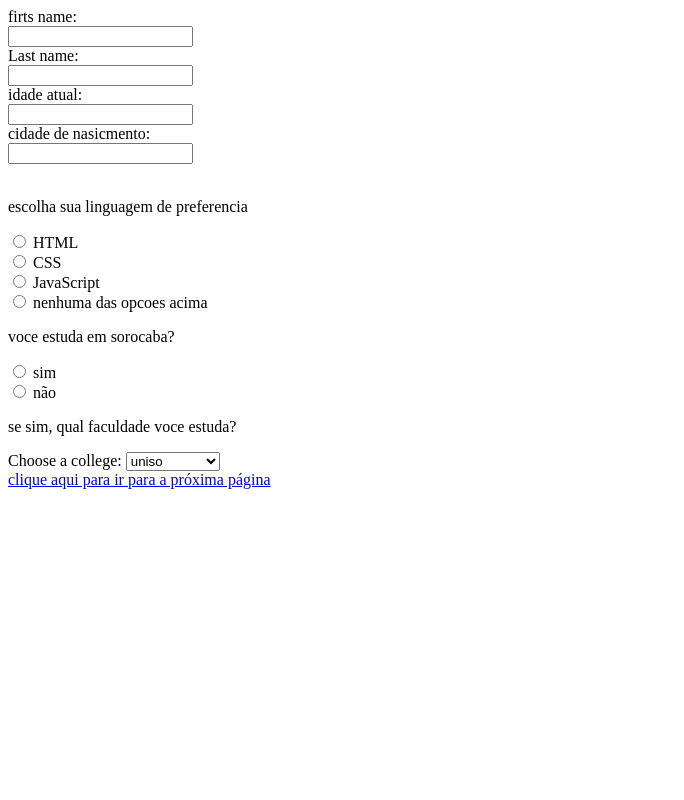
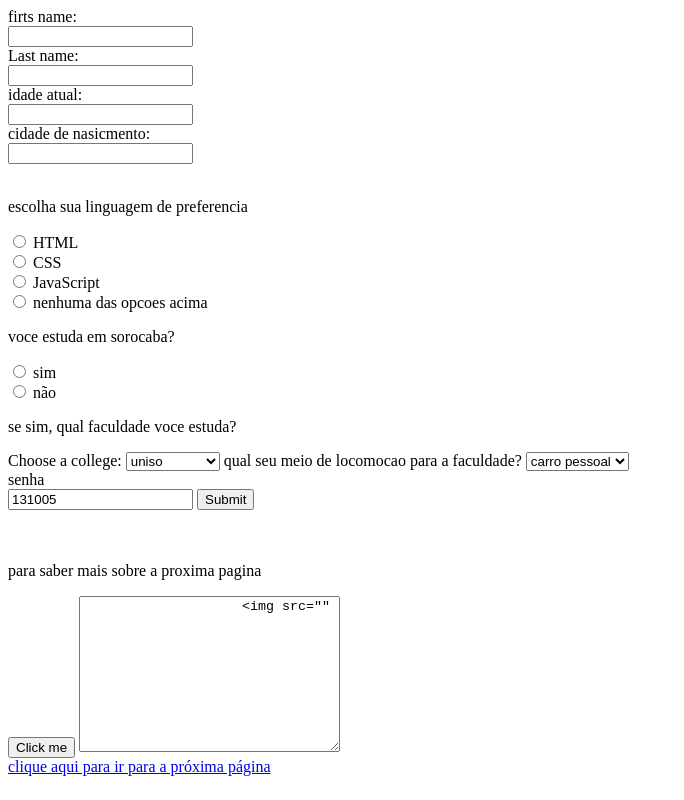
Before and after one commit to maria1310-csm/aula3, a plain HTML site: page index.html in a window 1280 px wide. Shown: the whole page, without its empty margins (0-684 px from the left). Drawn offline with Linux system fonts and the light colour scheme.

Commit message:
atualizar2

```diff
--- a/index.html
+++ b/index.html
@@ -44,7 +44,29 @@
             <option value="ufscar">ufscar</option><br>
             </select>
 
+            <label for="move">qual seu meio de locomocao para a faculdade?</label>
+            <select id="move" name="move">
+            <option value="carro pessoal">carro pessoal</option>
+            <option value="van"> van</option>
+            <option value="onibus">onibus</option>
+            <option value="bike">bike</option>
+            <option value="carona">carona</option>
+            <option value="a pe">a pe</option>
+            </select>
+            <br>
+            <form action="/action_page.php">
+                <label for="senha">senha</label><br>
+                <input for="senha" id="senha" name="senha" value="131005">
+                <input type="submit" value="Submit"><br>
+                </form>
+           <br>
+           <br>
+                <p>para saber mais sobre a proxima pagina</p>
+                <input type="button" value="Click me" onclick="alert('proxima pagina é um formulario de perguntas pessoais, clicar em close para voltar a pagina inicial')">
 
+                <textarea name="message" rows="10" cols="30">
+                    <img src=""
+                    </textarea>
 
 
 
```
Also changed, not shown: Screenshot 2024-09-04 at 4.07.22 PM.png (added).
